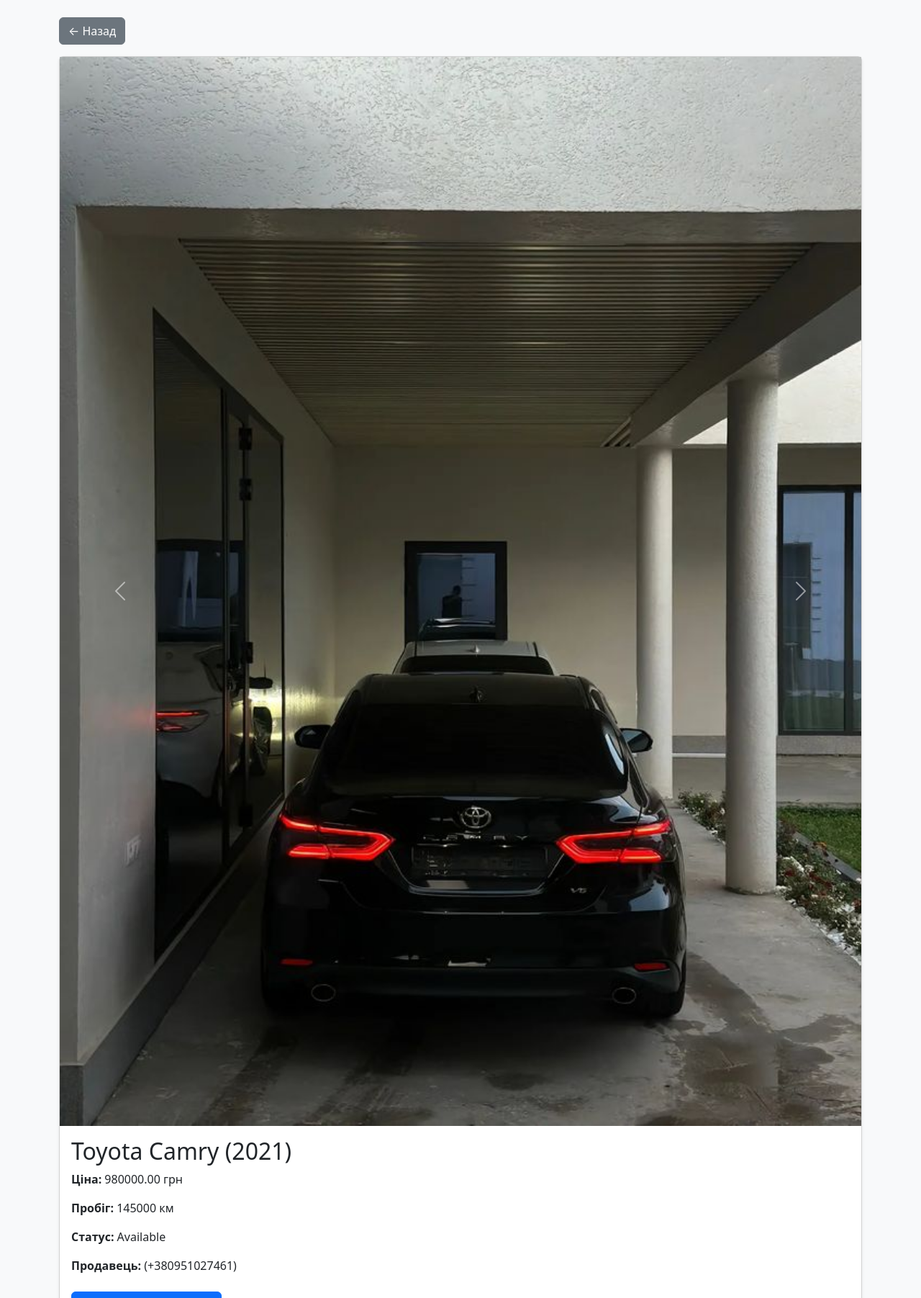
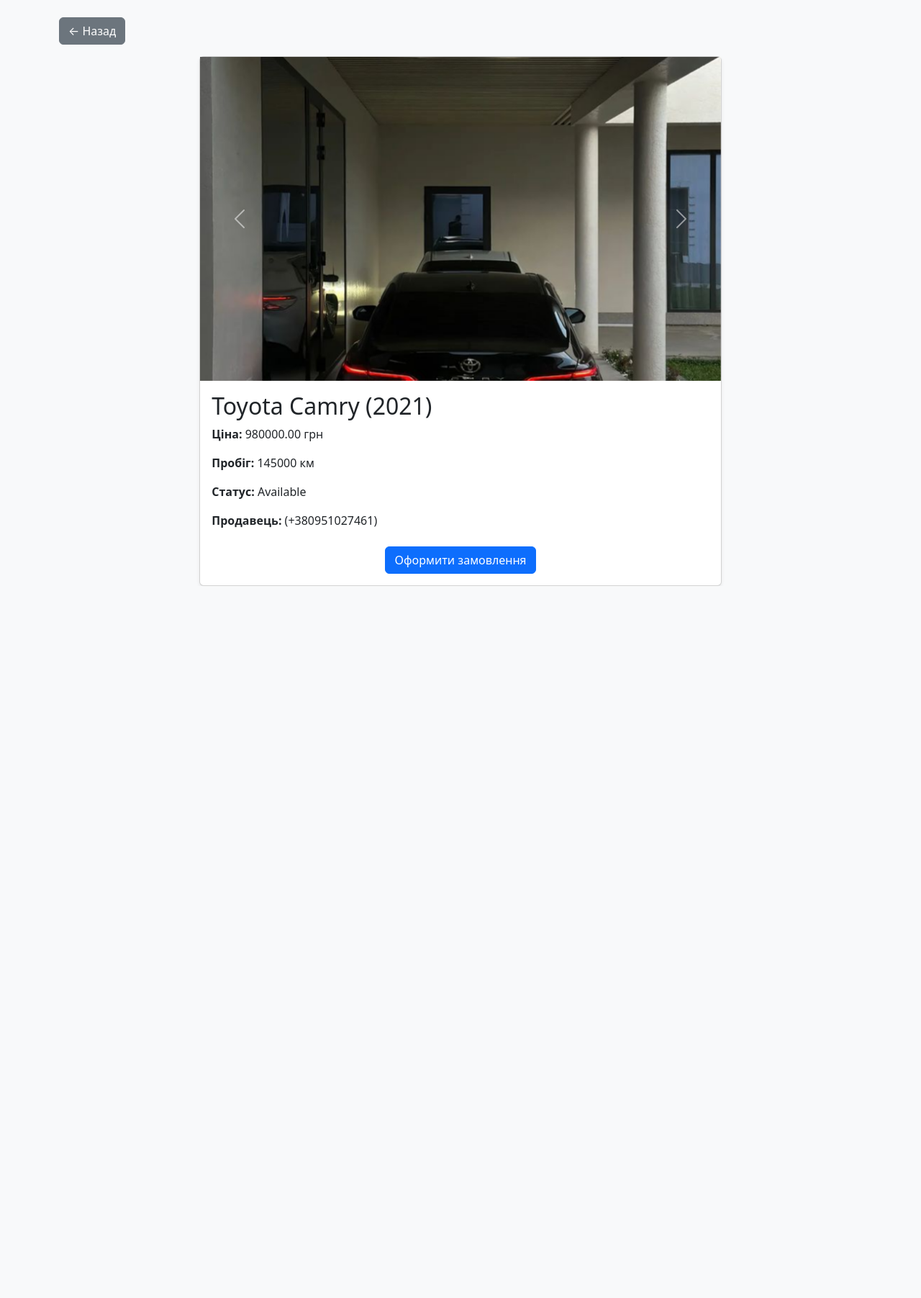
Before and after one commit to brucewayne1ua/showroom, a Django app: page /cars/1/ in a window 1280 px wide. Shown: the top 1803 px of the page at 72% size. After the commit the page ends 814 px from the top, so only its background shows below. Run offline with Django 4.2, Linux system fonts and the light colour scheme; data comes from the database, SQL or seed files in the repository.

Commit message:
car detail fix

```diff
--- a/cars/templates/cars/car_detail.html
+++ b/cars/templates/cars/car_detail.html
@@ -1,4 +1,3 @@
-<!-- cars/templates/cars/car_detail.html -->
 <!DOCTYPE html>
 <html lang="uk">
   <head>
@@ -8,15 +7,19 @@
       href="https://cdn.jsdelivr.net/npm/bootstrap@5.3.2/dist/css/bootstrap.min.css"
       rel="stylesheet"
     />
+    <style>
+      .carousel-inner img {
+        height: 450px;
+        object-fit: cover;
+      }
+    </style>
   </head>
   <body class="bg-light">
     <div class="container mt-4">
       <a href="{% url 'car_list' %}" class="btn btn-secondary mb-3">← Назад</a>
 
-      <!-- Карточка авто -->
-      <div class="card shadow-sm">
+      <div class="card shadow-sm mx-auto" style="max-width: 65%">
         {% if car.photos.all %}
-        <!-- Карусель фото -->
         <div id="carPhotos" class="carousel slide" data-bs-ride="carousel">
           <div class="carousel-inner">
             {% for photo in car.photos.all %}
@@ -58,13 +61,11 @@
           <p><strong>Пробіг:</strong> {{ car.mileage|default:"—" }} км</p>
           <p><strong>Статус:</strong> {{ car.get_status_display }}</p>
           <p><strong>Продавець:</strong> {{ car.owner }}</p>
-
           {% if car.description %}
           <p class="mt-3">{{ car.description }}</p>
           {% endif %}
 
-          <!-- Кнопка заказа -->
-          <div class="mt-4">
+          <div class="mt-4 text-center">
             <button
               type="button"
               class="btn btn-primary"
@@ -78,7 +79,6 @@
       </div>
     </div>
 
-    <!-- Модалка -->
     <div
       class="modal fade"
       id="orderModal"
@@ -101,17 +101,15 @@
           </div>
           <div class="modal-body text-center">
             <p>
-              📞 Телефон:
-              <a href="tel:+380991112233">+38 (099) 111-22-33</a>
+              📞 Телефон: <a href="tel:+380991112233">+38 (099) 111-22-33</a>
             </p>
             <p>
               <a
                 href="https://wa.me/380991112233"
                 target="_blank"
                 class="btn btn-success"
+                >💬 Написати у WhatsApp</a
               >
-                💬 Написати у WhatsApp
-              </a>
             </p>
           </div>
         </div>
```
